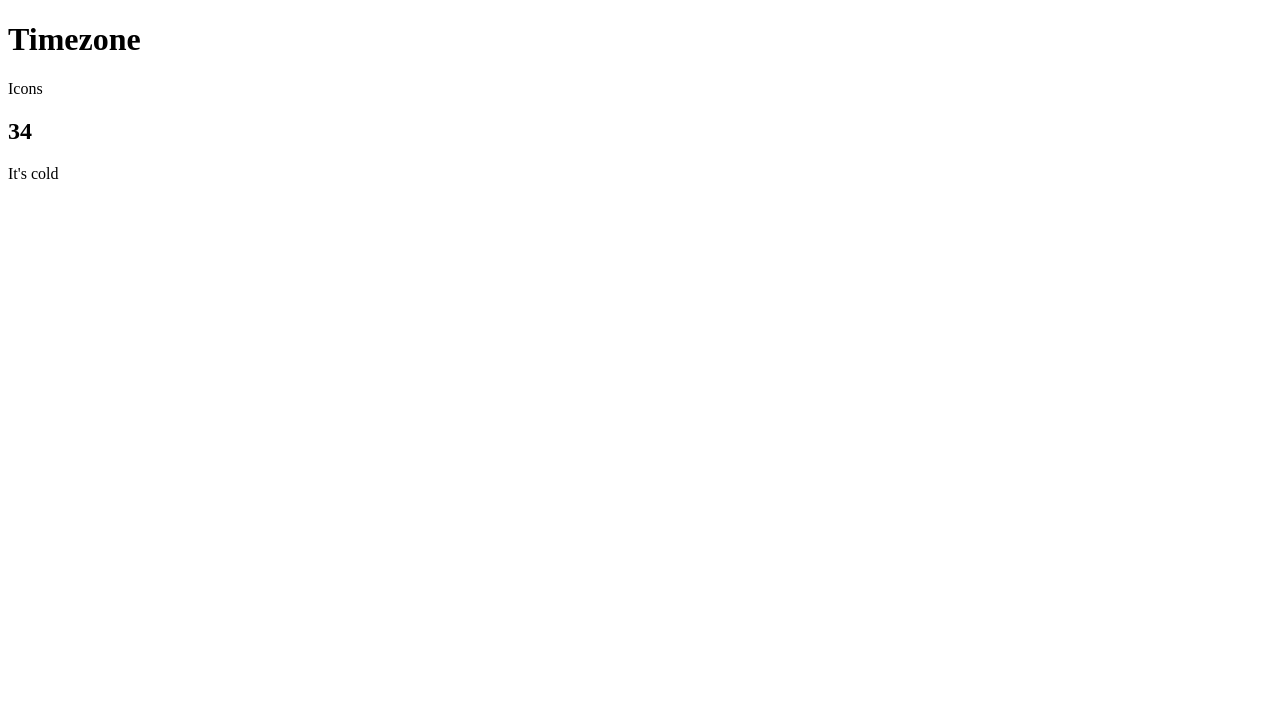
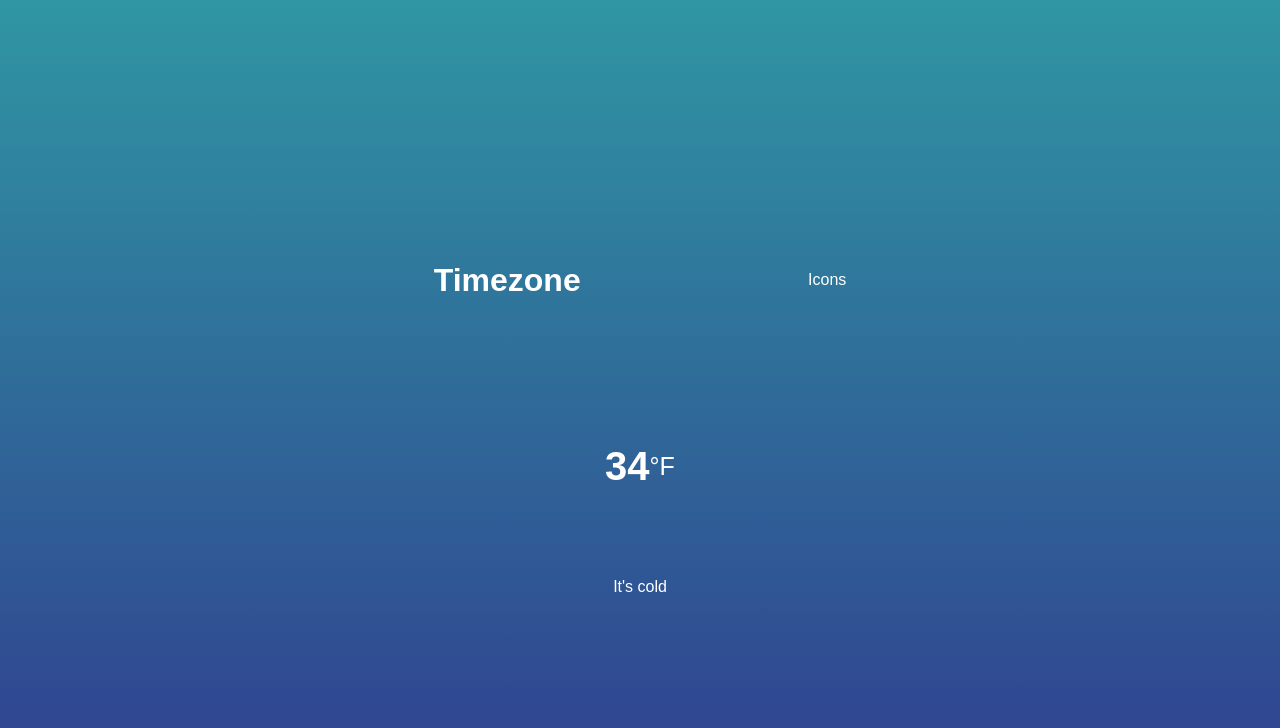
Before and after one commit to HassanMasoud/weather-app, a plain HTML site: page index.html in a window 1280 px wide. Drawn offline with Linux system fonts and the light colour scheme.

Commit message:
Add styles

```diff
--- a/index.html
+++ b/index.html
@@ -13,7 +13,10 @@
       <p>Icons</p>
     </div>
     <div class="temperature">
-      <h2 class="temperature-degrees">34</h2>
+      <div class="degrees-section">
+        <h2 class="temperature-degrees">34</h2>
+        <span>&#176;F</span>
+      </div>
       <div class="temperature-description">It's cold</div>
     </div>
   </body>
--- a/style.css
+++ b/style.css
@@ -0,0 +1,43 @@
+* {
+  margin: 0;
+  padding: 0;
+  box-sizing: border-box;
+}
+
+body {
+  height: 100vh;
+  display: flex;
+  justify-content: center;
+  align-items: center;
+  flex-direction: column;
+  background: linear-gradient(rgb(47, 150, 163), rgb(48, 62, 143));
+  font-family: sans-serif;
+  color: white;
+}
+
+.location,
+.temperature {
+  height: 30vh;
+  width: 50%;
+  display: flex;
+  justify-content: space-around;
+  align-items: center;
+}
+
+.temperature {
+  flex-direction: column;
+}
+
+.degrees-section {
+  display: flex;
+  align-items: center;
+  cursor: pointer;
+}
+
+.degrees-section span {
+  font-size: 25px;
+}
+
+.degrees-section h2 {
+  font-size: 40px;
+}
```
